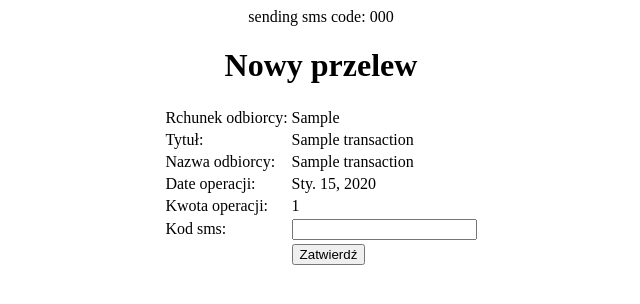
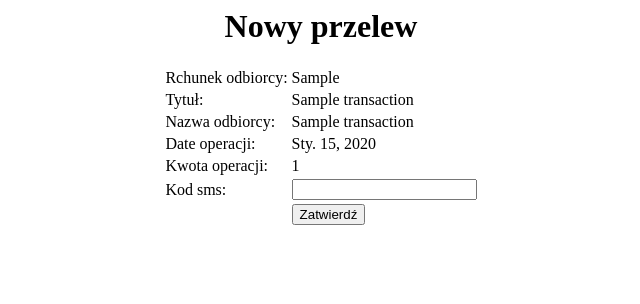
Before and after one commit to dineshmetkari/sea-bank.seabank, a Django app: template templates/ebanking/transfer_confirm.html in a window 1280 px wide. Shown: the top 304 px of the page, without its empty margins (319-959 px from the left). Run offline with Django 3.2, Linux system fonts and the light colour scheme; the template is opened without the code that fills it: values that come from a table or form of the project are taken from there, others are empty; tables that the repository leaves empty hold one stand-in row (values such as "Sample post"); parts of the project's set-up code (start-up, migrations or seed data) failed here and were passed over.

Commit message:
Longer sms message; remove code from template

```diff
--- a/ebanking/views.py
+++ b/ebanking/views.py
@@ -1,3 +1,5 @@
+import datetime
+
 from django.core.urlresolvers import reverse
 from django.contrib.auth import authenticate, login as auth_login, logout as auth_logout
 from django.shortcuts import render, render_to_response, get_list_or_404
@@ -65,7 +67,9 @@ def transfer_confirm(request, account_id):
     t.value = request.POST['value']
     t.sms_code = random_string(4)
 
-    sms = Sms(request.user.get_profile().telephone_number, t.sms_code)
+    now = datetime.datetime.now()
+    smsMessage = "Kod dla operacji z dnia "+now.strftime("%d/%m/%Y")+", godziny "+now.strftime("%H:%M")+": " + t.sms_code
+    sms = Sms(request.user.get_profile().telephone_number, smsMessage)
     sms.send()
 
     a = Account.objects.get(pk=account_id)
--- a/templates/ebanking/transfer_confirm.html
+++ b/templates/ebanking/transfer_confirm.html
@@ -1,7 +1,6 @@
 {% extends "ebanking\base.html" %}
 {% block content %}
 <center>
-<p> sending sms code: {{transaction.sms_code}}</p>
 <h1>Nowy przelew</h1>
 
 {% if error_message %}<p><strong>{{ error_message }}</strong></p>{% endif %}
```
